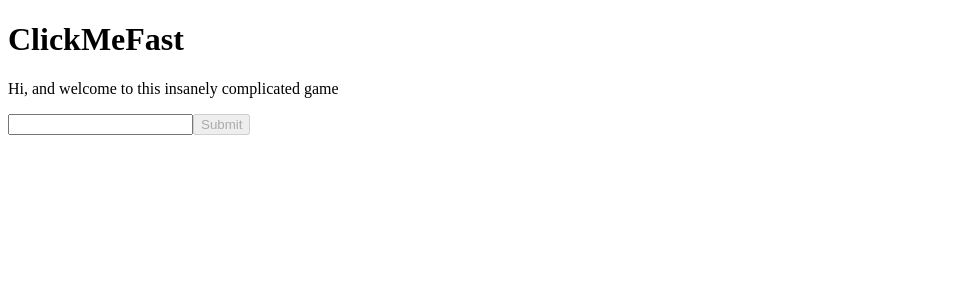
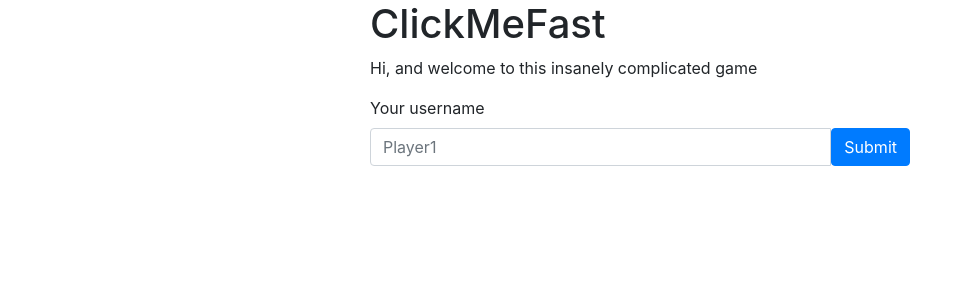
Before and after one commit to iKozlinskyi/ClickMeFast, an Angular app: page / in a window 1280 px wide. Shown: the top 300 px of the page, without its empty margins (0-965 px from the left). Built offline with nearby package versions, Linux system fonts and the light colour scheme.

Commit message:
Add bootstrap

```diff
--- a/angular.json
+++ b/angular.json
@@ -28,6 +28,7 @@
               "src/assets"
             ],
             "styles": [
+              "./node_modules/bootstrap/dist/css/bootstrap.css",
               "src/styles.scss"
             ],
             "scripts": []
--- a/package.json
+++ b/package.json
@@ -19,6 +19,7 @@
     "@angular/platform-browser": "~9.0.3",
     "@angular/platform-browser-dynamic": "~9.0.3",
     "@angular/router": "~9.0.3",
+    "bootstrap": "^4.4.1",
     "rxjs": "~6.5.4",
     "tslib": "^1.10.0",
     "zone.js": "~0.10.2"
--- a/src/app/landing/landing.component.html
+++ b/src/app/landing/landing.component.html
@@ -1,7 +1,24 @@
-<h1>ClickMeFast</h1>
-<p>Hi, and welcome to this insanely complicated game</p>
-<form action="" #f="ngForm" (ngSubmit)="onSubmit(f)">
-  <label for="username"></label>
-  <input type="text" id="username" name="username" ngModel required>
-  <button [disabled]="!f.valid">Submit</button>
-</form>
+<div class="container">
+  <div class="row">
+    <div class="col-md-6 offset-md-3">
+      <h1>ClickMeFast</h1>
+      <p>Hi, and welcome to this insanely complicated game</p>
+
+      <form #f="ngForm" (ngSubmit)="onSubmit(f)">
+        <label for="username">Your username</label>
+        <div class="input-group">
+          <input
+            class="form-control"
+            type="text"
+            id="username"
+            name="username"
+            ngModel
+            required
+            placeholder="Player1"
+          >
+          <button class="btn btn-primary" [disabled]="!f.valid && f.touched">Submit</button>
+        </div>
+      </form>
+    </div>
+  </div>
+</div>
--- a/src/app/landing/landing.component.ts
+++ b/src/app/landing/landing.component.ts
@@ -17,6 +17,9 @@ export class LandingComponent implements OnInit {
 
   onSubmit(form: NgForm) {
     const {username} = form.value;
+    if (!username) {
+      return;
+    }
     this.authService.login(username);
     this.router.navigate(['game']);
   }
```
Also changed, not shown: 1 other file (tests, documents, lock files or other folders).
